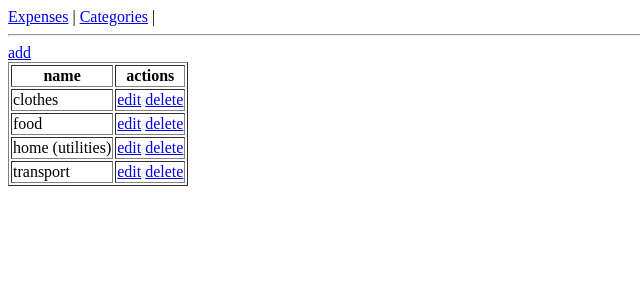
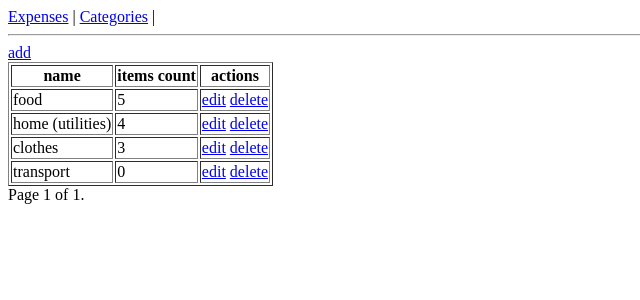
Before and after one commit to WoocashiDev/expenses-app-django, a Django app: page /expenses/category/list/ in a window 1280 px wide. Shown: the top 300 px of the page, without its empty margins (0-640 px from the left). Run offline with Django 4.2, Linux system fonts and the light colour scheme; data comes from the database, SQL or seed files in the repository.

Commit message:
add item count per category, fix string query parameters disappearing when using pagination

```diff
--- a/expenses/templates/expenses/category_list.html
+++ b/expenses/templates/expenses/category_list.html
@@ -7,6 +7,7 @@
 	<thead>
 		<tr>
 			<th>name</th>
+			<th>items count</th>
 			<th>actions</th>
 		</tr>
 	</thead>
@@ -17,6 +18,9 @@
 				{{obj.name}}
 			</td>
 			<td>
+				{{obj.items_count}}
+			</td>
+			<td>
 				<a href="{% url 'expenses:category-edit' obj.id %}">edit</a>
 				<a href="{% url 'expenses:category-delete' obj.id %}">delete</a>
 			</td>
@@ -24,4 +28,5 @@
 		{% endfor %}
 	</tbody>
 </table>
+{% include "_pagination.html" %}
 {% endblock %}
--- a/expenses/views.py
+++ b/expenses/views.py
@@ -4,6 +4,8 @@ from .forms import ExpenseSearchForm
 from .models import Expense, Category
 from .reports import summary_per_category, summary_per_period
 from datetime import date
+from django.db.models import Count
+import re
 
 
 class ExpenseListView(ListView):
@@ -68,7 +70,6 @@ class ExpenseListView(ListView):
             total_value = sum([expense.amount for expense in Expense.objects.all()])
 
 
-
         return super().get_context_data(
             form=form,
             object_list=queryset,
@@ -79,6 +80,21 @@ class ExpenseListView(ListView):
             **kwargs
             )
 
+    # fixing issues with pagination and filtering
+    def setup(self, request, *args, **kwargs) -> None:
+        request.GET.get("page")
+        request.META["QUERY_STRING"] = re.sub("(&|\?)page=(.)*", "", request.META.get("QUERY_STRING", ""))
+        return super().setup(request, *args, **kwargs)
+
 class CategoryListView(ListView):
     model = Category
     paginate_by = 5
+
+    def get_context_data(self, *, object_list=None, **kwargs):
+        queryset = object_list if object_list is not None else self.object_list
+
+        queryset = queryset.annotate(items_count=Count('expense__category'))
+
+        return super().get_context_data(
+                object_list=queryset
+                )
--- a/project/templates/_pagination.html
+++ b/project/templates/_pagination.html
@@ -1,8 +1,13 @@
 <div class="pagination">
     <span class="pagination__nav">
         {% if page_obj.has_previous %}
+            {% if '?' in request.get_full_path %}
+            <a href="{{ request.get_full_path }}&page=1">&laquo; first</a>
+            <a href="{{ request.get_full_path }}&page={{ page_obj.previous_page_number }}">previous</a>
+            {% else %}
             <a href="?page=1">&laquo; first</a>
             <a href="?page={{ page_obj.previous_page_number }}">previous</a>
+            {% endif %}
         {% endif %}
 
         <span class="current">
@@ -10,8 +15,13 @@
         </span>
 
         {% if page_obj.has_next %}
+            {% if '?' in request.get_full_path %}
+            <a href="{{ request.get_full_path }}&page={{ page_obj.next_page_number }}">next</a>
+            <a href="{{ request.get_full_path }}&page={{ page_obj.paginator.num_pages }}">last &raquo;</a>
+            {% else %}
             <a href="?page={{ page_obj.next_page_number }}">next</a>
             <a href="?page={{ page_obj.paginator.num_pages }}">last &raquo;</a>
+            {% endif %}
         {% endif %}
     </span>
 </div>
```
